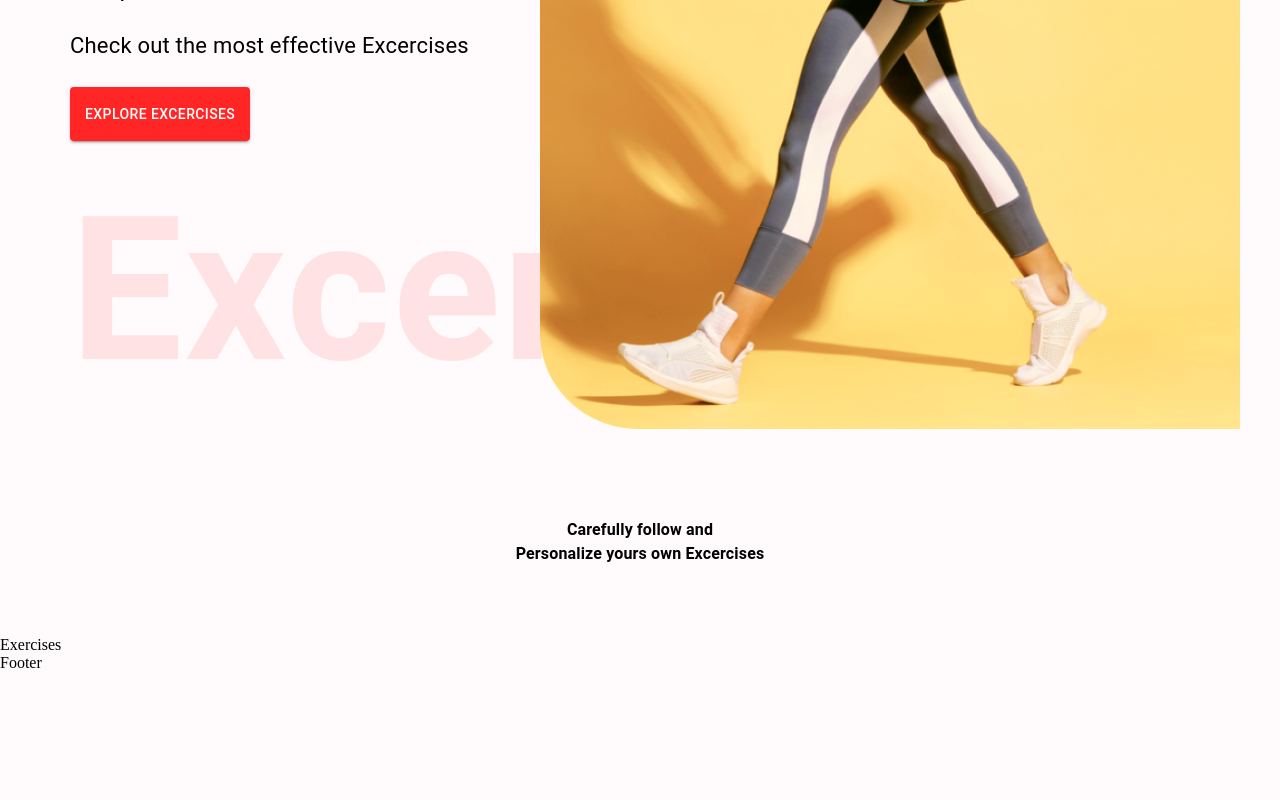
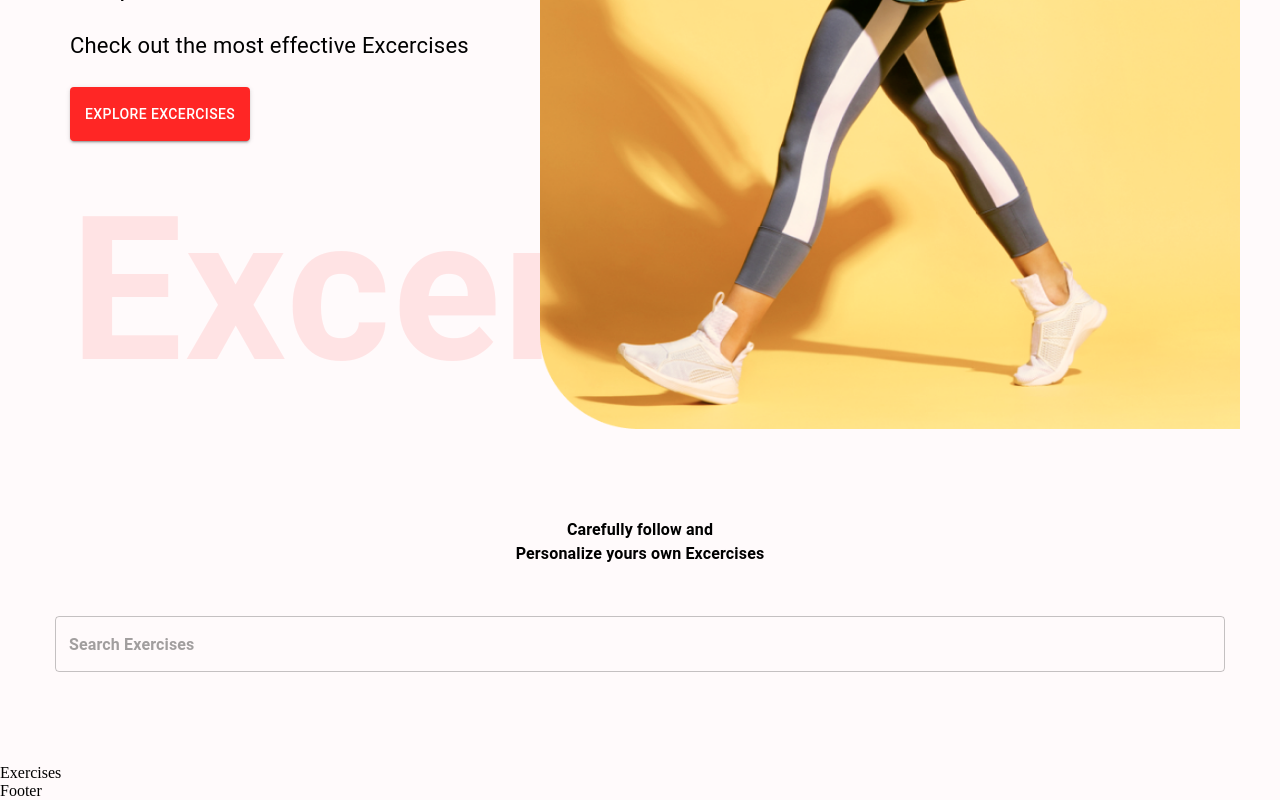
Before and after one commit to V5NEXT/Personnel_Fitness, a React (Create React App) app: page / in a window 1280 px wide. Shown: the part 437-1237 px from the top of the page. Before the commit the page ends 1109 px from the top, so only its background shows below. Built offline with nearby package versions, Linux system fonts and the light colour scheme.

Commit message:
Added Search Options

```diff
--- a/src/components/SearchExercises.js
+++ b/src/components/SearchExercises.js
@@ -1,5 +1,5 @@
 import React, {useState, useEffect} from 'react';
-import { Box, Typography, Stack, Textfield, Button } from '@mui/material';
+import { Box, Typography, Stack, Button, TextField } from '@mui/material';
 
 const SearchExercises = () => {
   return (
@@ -11,6 +11,17 @@ const SearchExercises = () => {
         Carefully follow and <br/>
         Personalize yours own Excercises
       </Typography>
+      <Box position="relative" mb="72px">
+        <TextField
+        sx={{input: {fontWeight:'700', border:'none', borderRadius:'4px'},
+      width : {lg:'1170px', sm:'100%'}
+      }}
+        height="76px" value="" onChange={(e)=>{}}
+        placeholder="Search Exercises"
+        type="text"
+        />
+
+      </Box>
     </Stack>
   )
 }
```
